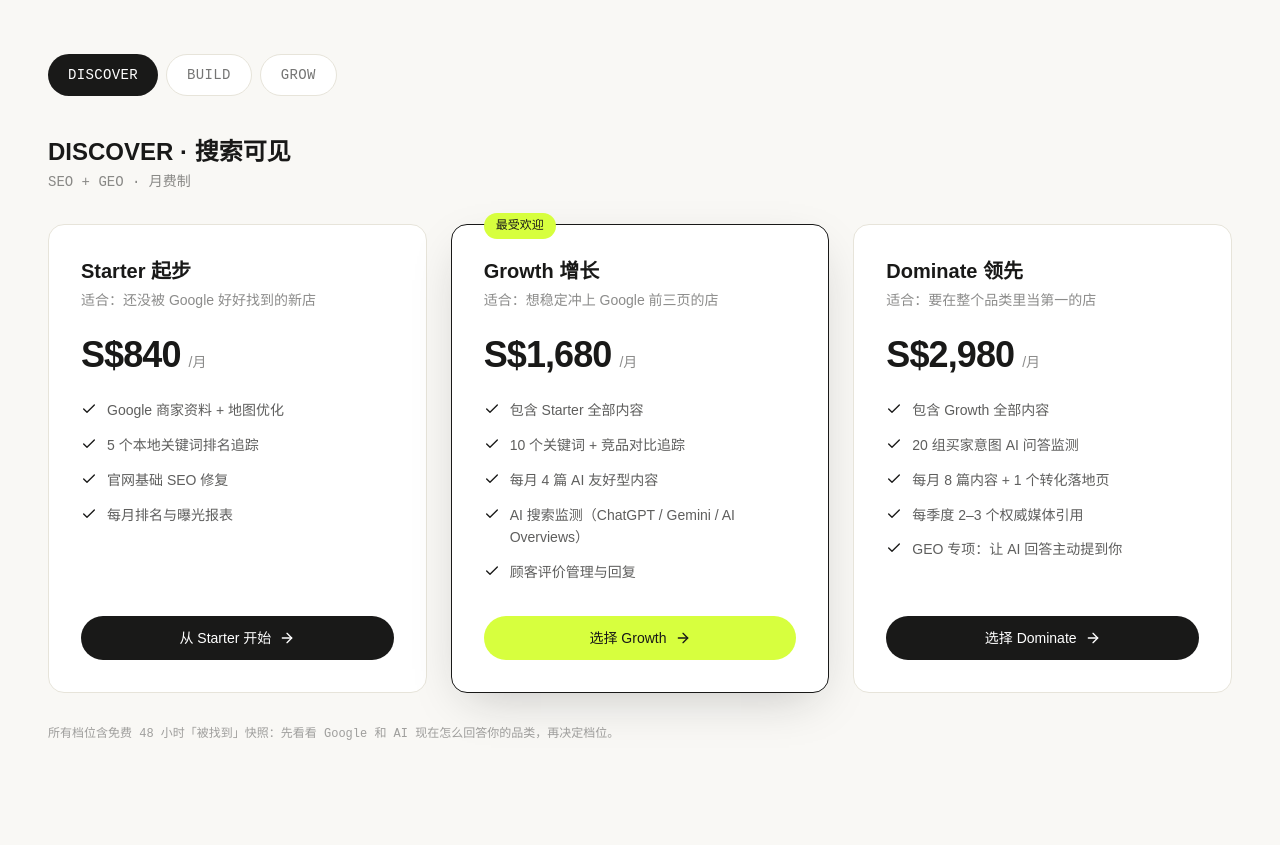
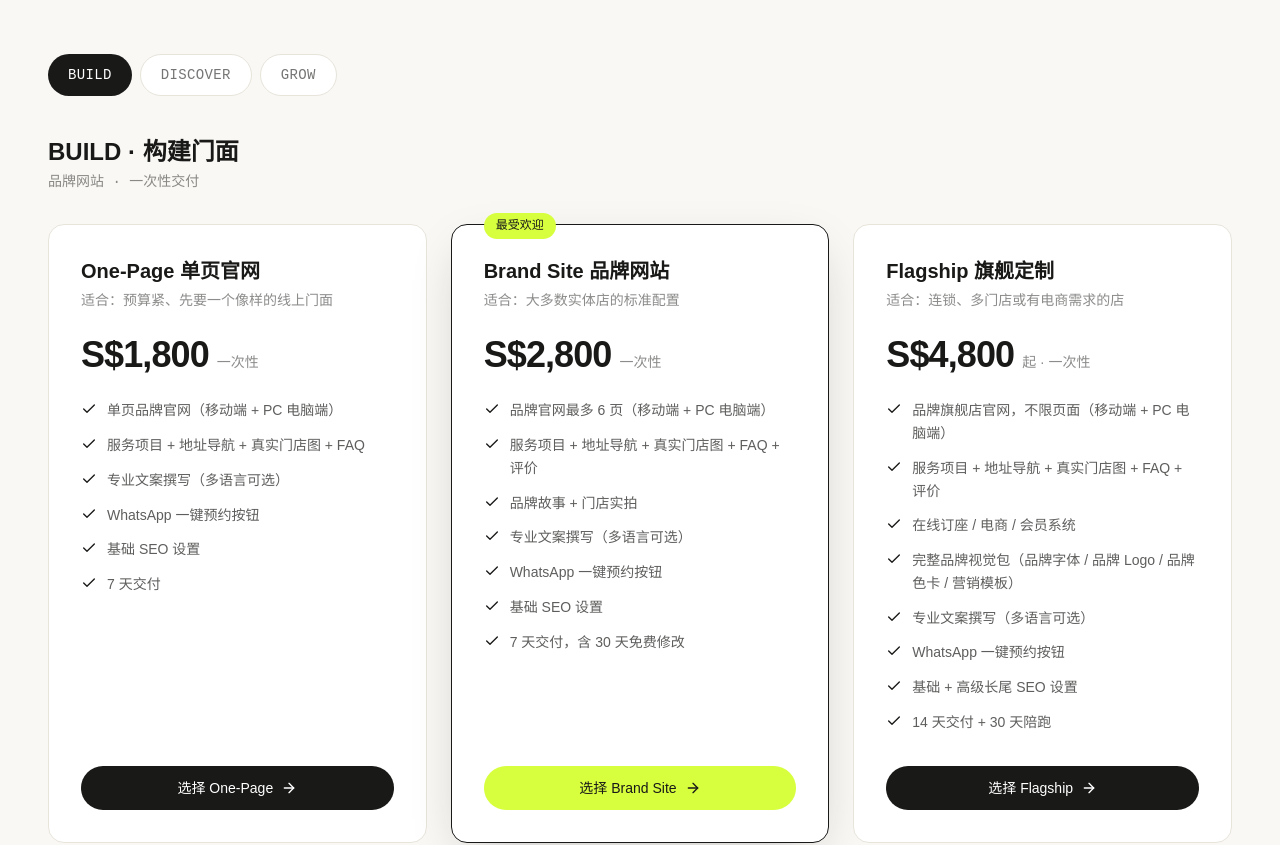
Before and after one commit to sodabanana/foundly-site, a React (Vite) app: page / in a window 1280 px wide. Shown: the part 3020-3865 px from the top of the page. Built offline with nearby package versions, Linux system fonts and the light colour scheme; a web font is replaced by a local one.

Commit message:
pricing: BUILD tab first, unified BUILD plan copy across tiers (zh/en)

```diff
--- a/src/content-pricing.ts
+++ b/src/content-pricing.ts
@@ -139,8 +139,9 @@ const zh: PricingConfig = {
         unit: "一次性",
         description: "适合：预算紧、先要一个像样的线上门面",
         features: [
-          "单页品牌官网（移动端优先）",
-          "服务项目 + 地址导航 + 真实门店图",
+          "单页品牌官网（移动端 + PC 电脑端）",
+          "服务项目 + 地址导航 + 真实门店图 + FAQ",
+          "专业文案撰写（多语言可选）",
           "WhatsApp 一键预约按钮",
           "基础 SEO 设置",
           "7 天交付",
@@ -153,11 +154,13 @@ const zh: PricingConfig = {
         unit: "一次性",
         description: "适合：大多数实体店的标准配置",
         features: [
-          "最多 6 页（服务 / 菜单 / 评价 / 预约）",
-          "专业文案撰写（中英可选）",
-          "2 小时门店实拍",
-          "顾客评价展示 + 预约表单",
-          "30 天交付，含 30 天免费修改",
+          "品牌官网最多 6 页（移动端 + PC 电脑端）",
+          "服务项目 + 地址导航 + 真实门店图 + FAQ + 评价",
+          "品牌故事 + 门店实拍",
+          "专业文案撰写（多语言可选）",
+          "WhatsApp 一键预约按钮",
+          "基础 SEO 设置",
+          "7 天交付，含 30 天免费修改",
         ],
         cta: "选择 Brand Site",
         featured: true,
@@ -168,11 +171,14 @@ const zh: PricingConfig = {
         unit: "起 · 一次性",
         description: "适合：连锁、多门店或有电商需求的店",
         features: [
-          "包含 Brand Site 全部内容",
-          "中英双语版本",
+          "品牌旗舰店官网，不限页面（移动端 + PC 电脑端）",
+          "服务项目 + 地址导航 + 真实门店图 + FAQ + 评价",
           "在线订座 / 电商 / 会员系统",
-          "完整品牌视觉包（logo / 色卡 / 模板）",
-          "45 天交付 + 30 天陪跑",
+          "完整品牌视觉包（品牌字体 / 品牌 Logo / 品牌色卡 / 营销模板）",
+          "专业文案撰写（多语言可选）",
+          "WhatsApp 一键预约按钮",
+          "基础 + 高级长尾 SEO 设置",
+          "14 天交付 + 30 天陪跑",
         ],
         cta: "选择 Flagship",
       },
@@ -282,8 +288,9 @@ const en: PricingConfig = {
         unit: "one-time",
         description: "For tight budgets that still need a real digital storefront.",
         features: [
-          "One-page brand site (mobile-first)",
-          "Services, directions and real store photography",
+          "One-page brand website (mobile + desktop)",
+          "Services, directions, real store photos & FAQ",
+          "Professional copywriting (multi-language options)",
           "One-tap WhatsApp booking button",
           "Essential SEO setup",
           "Delivered in 7 days",
@@ -296,11 +303,13 @@ const en: PricingConfig = {
         unit: "one-time",
         description: "For most local businesses — the standard package.",
         features: [
-          "Up to 6 pages (services / menu / reviews / booking)",
-          "Professional copywriting (EN/ZH options)",
-          "2-hour on-site photo shoot",
-          "Review wall + booking form",
-          "30-day delivery incl. 30 days of free revisions",
+          "Brand website — up to 6 pages (mobile + desktop)",
+          "Services, directions, real store photos, FAQ & reviews",
+          "Brand story + professional on-site photoshoot",
+          "Professional copywriting (multi-language options)",
+          "One-tap WhatsApp booking button",
+          "Essential SEO setup",
+          "Delivered in 7 days, incl. 30 days of free revisions",
         ],
         cta: "Choose Brand Site",
         featured: true,
@@ -311,11 +320,14 @@ const en: PricingConfig = {
         unit: "from · one-time",
         description: "For chains, multi-outlet and e-commerce needs.",
         features: [
-          "Everything in Brand Site",
-          "Bilingual EN/ZH versions",
+          "Flagship brand website — unlimited pages (mobile + desktop)",
+          "Services, directions, real store photos, FAQ & reviews",
           "Reservations / e-commerce / membership system",
-          "Full brand visual kit (logo / palette / templates)",
-          "45-day delivery + 30-day launch support",
+          "Full brand visual kit (brand fonts / logo / colour palette / marketing templates)",
+          "Professional copywriting (multi-language options)",
+          "One-tap WhatsApp booking button",
+          "Essential + advanced long-tail SEO setup",
+          "Delivered in 14 days + 30-day launch support",
         ],
         cta: "Choose Flagship",
       },
--- a/src/sections/Pricing.tsx
+++ b/src/sections/Pricing.tsx
@@ -69,7 +69,7 @@ export function Pricing() {
   const pricing = getPricing();
   const { ref: headerRef, isVisible: headerVisible } = useScrollAnimation({ threshold: 0.2 });
   const { ref: gridRef, isVisible: gridVisible } = useScrollAnimation({ threshold: 0.1 });
-  const [tab, setTab] = useState<'discover' | 'build' | 'grow'>('discover');
+  const [tab, setTab] = useState<'discover' | 'build' | 'grow'>('build');
 
   // Request-offer dialog state
   const [dialogOpen, setDialogOpen] = useState(false);
@@ -97,8 +97,8 @@ export function Pricing() {
   };
 
   const tabs = [
+    { key: 'build' as const, label: 'BUILD' },
     { key: 'discover' as const, label: 'DISCOVER' },
-    { key: 'build' as const, label: 'BUILD' },
     { key: 'grow' as const, label: 'GROW' },
   ];
 
```
